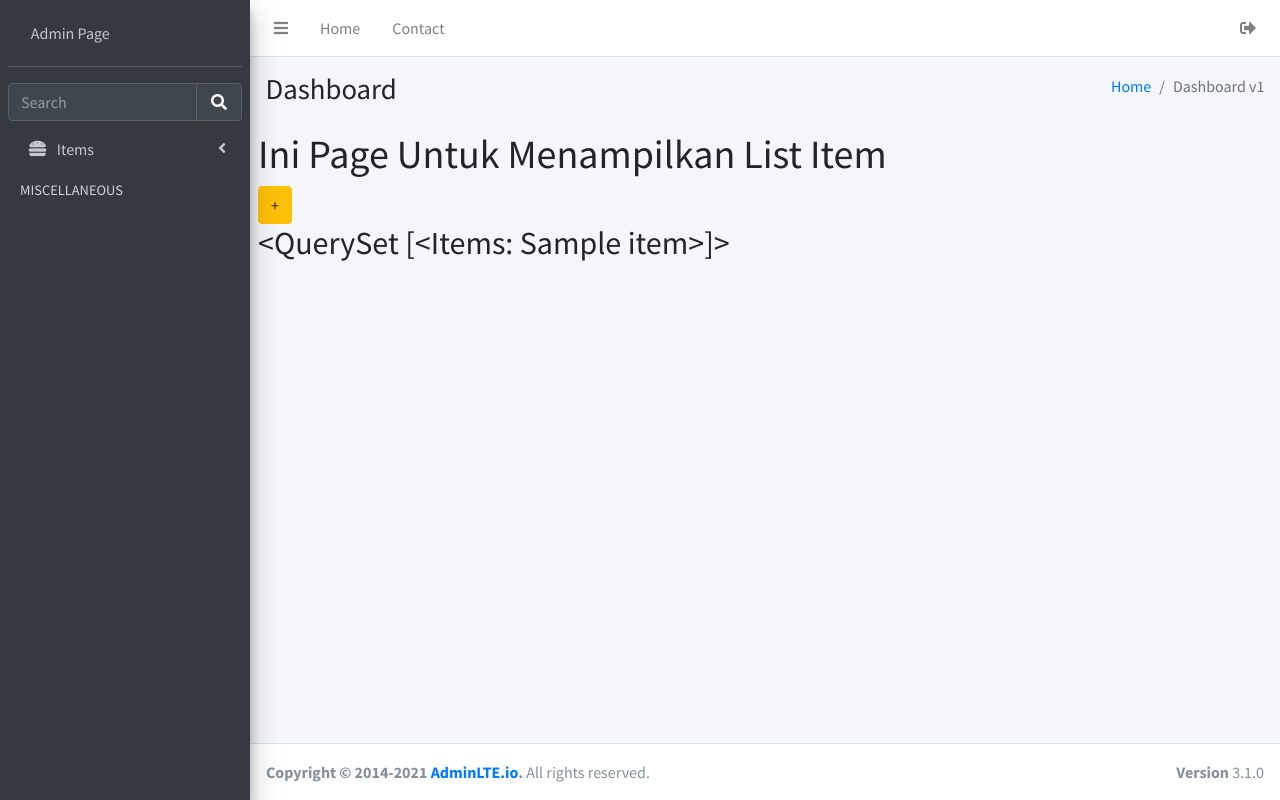
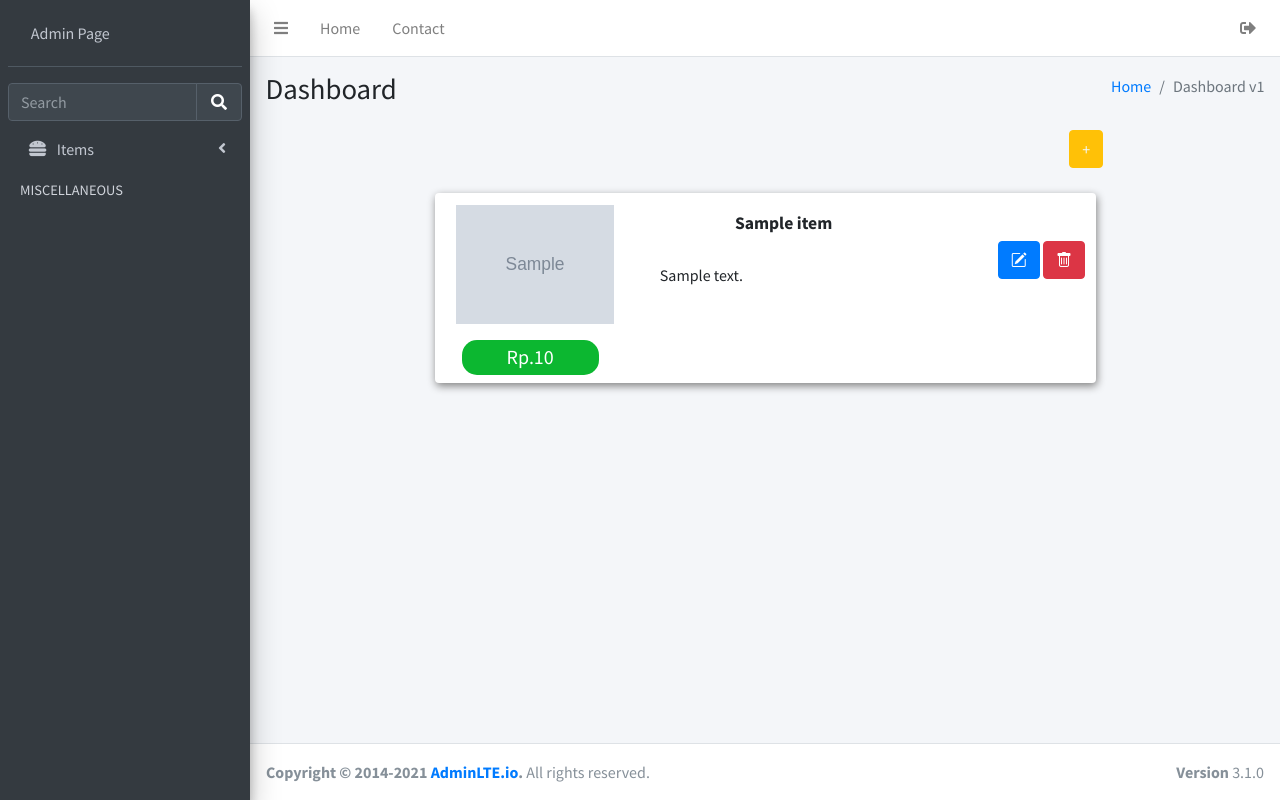
Before and after one commit to mustapep/django_pos, a Django app: page /items/ in a window 1280 px wide. Run offline with Django 3.2, Linux system fonts and the light colour scheme; a user stored in the database is signed in; tables that the repository leaves empty hold one stand-in row (values such as "Sample post"); grey boxes marked "Sample" are stand-in pictures; some libraries are stand-ins or nearby versions.

Commit message:
feat: response issue #22

```diff
--- a/src/apps/items/templates/sales/list_item.html
+++ b/src/apps/items/templates/sales/list_item.html
@@ -1,7 +1,50 @@
 {% extends "base/dasboard.html" %}
 {% block content %}
-<h1>Ini Page Untuk Menampilkan List Item</h1>
-<a href="/items/add" class="btn btn-warning">+</a>
-<h2>{{obj}}</h2>
+<a href="/items/add" class="btn btn-warning" style="margin-left: 80%; color: aliceblue;">+</a>
+
+<div class="container">
+    {% for o in obj %}
+    <div class="row">
+        <div class="col-2"></div>
+        <div class="col-8">
+            <div class="card card_custom">
+                <div class="row">
+                    <div class="col-4">
+                        <img src="{{o.item_img.url}}" alt="" id="img_card">
+                        <div style="padding-top: 3px;">
+                            <h5 id="price_label" >Rp.{{o.price}}</h5>
+                        </div>
+                    </div>
+                    <div class="col">
+                        <div class="row card-body">
+                            <h5 class="card-title" style="    margin-left: 21%;
+                            font-weight: bold;">{{o.name}}</h5>
+                        </div>
+                        <div style="padding-top: 9px;">
+                            {{o.description}}
+                        </div>
+                        <div>
+
+                        </div>
+                    </div>
+                    <div class="col-2">
+                        <div class="form-group" id="card_button">
+                            <div>
+                                <a href="#" class="btn btn-primary">
+                                    <i class="bi bi-pencil-square"></i>
+                                </a>
+                                <a href="#" class="btn btn-danger">
+                                    <i class="bi bi-trash"></i>
+                                </a>
+                            </div>
+                        </div>
+                    </div>
+                </div>
+            </div>
+        </div>
+        <div class="col-2"></div>
+    </div>
+    {% endfor %}
+</div>
 
 {% endblock content %}
--- a/src/static/css/me.css
+++ b/src/static/css/me.css
@@ -25,3 +25,39 @@
 .btn-login{
     width: 100%;
 }
+
+#card_button {
+    margin-top: 50%;
+
+
+}
+#img_card {
+    position: relative;
+    margin-top: 6%;
+    margin-right: 3%;
+    margin-bottom: 6%;
+    margin-left: 10%;
+    width: auto;
+    height: 119px;
+
+}
+
+#price_label {
+    text-align: center;
+    background-color: #0cb730;
+    color: white;
+    height: 35px;
+    border-radius: 15px;
+    width: 65%;
+    margin-left: 13%;
+    padding-top: 5px;
+}
+
+
+.card {
+    margin-top: 25px;
+    box-shadow: 1px 3px 9px grey;
+}
+.card:hover {
+    box-shadow: 6px 5px 13px rgb(22, 129, 133);
+}
--- a/src/templates/base/css.html
+++ b/src/templates/base/css.html
@@ -20,3 +20,4 @@
 <link rel="stylesheet" href="{% static 'plugins/daterangepicker/daterangepicker.css' %}">
 <!-- summernote -->
 <link rel="stylesheet" href="{% static 'plugins/summernote/summernote-bs4.min.css' %}">
+<link rel="stylesheet" href="https://cdn.jsdelivr.net/npm/bootstrap-icons@1.4.0/font/bootstrap-icons.css">
```
